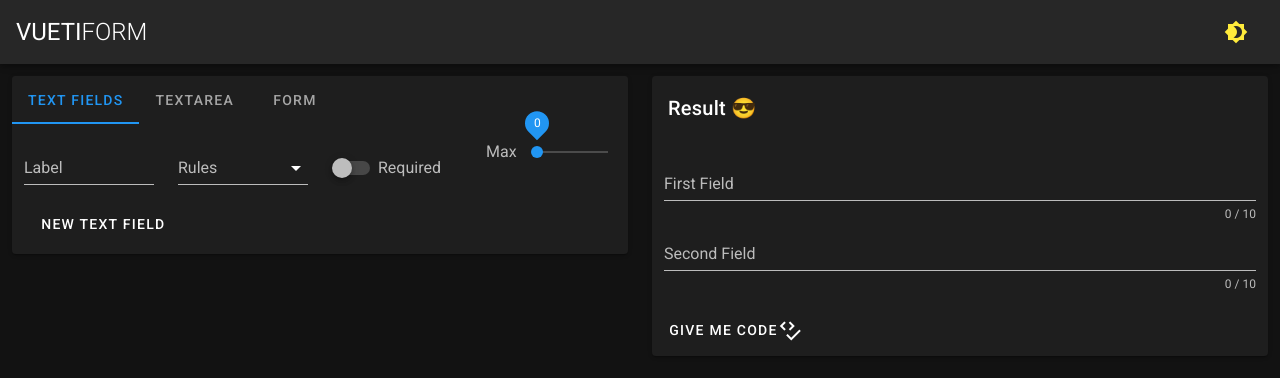
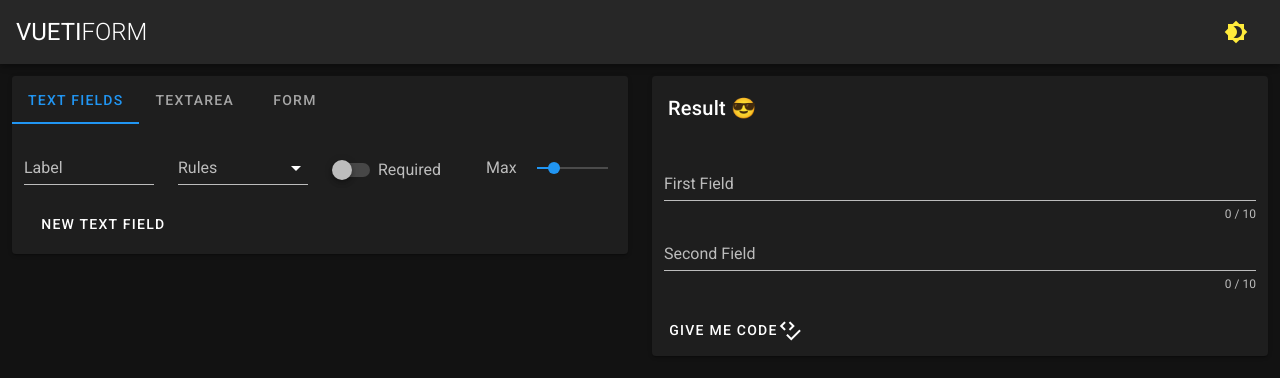
Before and after one commit to MuhaddiMu/VuetiForm, a Vue app: page / in a window 1280 px wide. Both pictures are taken after a click on the button "NEW TEXT FIELD". Shown: the top 378 px of the page. Built offline with nearby package versions, Linux system fonts and the light colour scheme.

Commit message:
:zap: Update FormData

```diff
--- a/src/components/TheFormData.vue
+++ b/src/components/TheFormData.vue
@@ -6,9 +6,9 @@
       <v-tab>Form</v-tab>
     </v-tabs>
     <v-container>
-      <v-row v-for="(Field, index) in Fields" :key="index">
+      <v-row align="center" justify="center" v-for="(Field, index) in Fields" :key="index">
         <v-col cols="12" md="3">
-          <v-text-field label="Label" required></v-text-field>
+          <v-text-field label="Label" v-model="Field.Label" required></v-text-field>
         </v-col>
 
         <v-col cols="12" md="3">
@@ -20,17 +20,17 @@
         </v-col>
 
         <v-col cols="12" md="3">
-          <v-switch v-model="FiledRequired" label="Required"></v-switch>
+          <v-switch v-model="Field.FiledRequired" label="Required"></v-switch>
         </v-col>
 
-        <v-col cols="12" md="3">
+        <v-col class="mt-4" cols="12" md="3">
           <v-slider
+            label="Max"
             :thumb-size="24"
             :max="100"
-            thumb-label="always"
+            thumb-label
             :min="0"
-            v-model="Counter"
-            label="Max"
+            v-model="Field.Counter"
           ></v-slider>
         </v-col>
       </v-row>
@@ -43,14 +43,12 @@
 <script>
 export default {
   data: () => ({
-    Counter: 0,
-    FiledRequired: false,
     Fields: [
     ]
   }),
   methods: {
     NewField() {
-      this.Fields.push({})
+      this.Fields.push({ Type: "TextField", Label: "", FiledRequired: false, Counter: '25' })
     }
   }
 };
```
